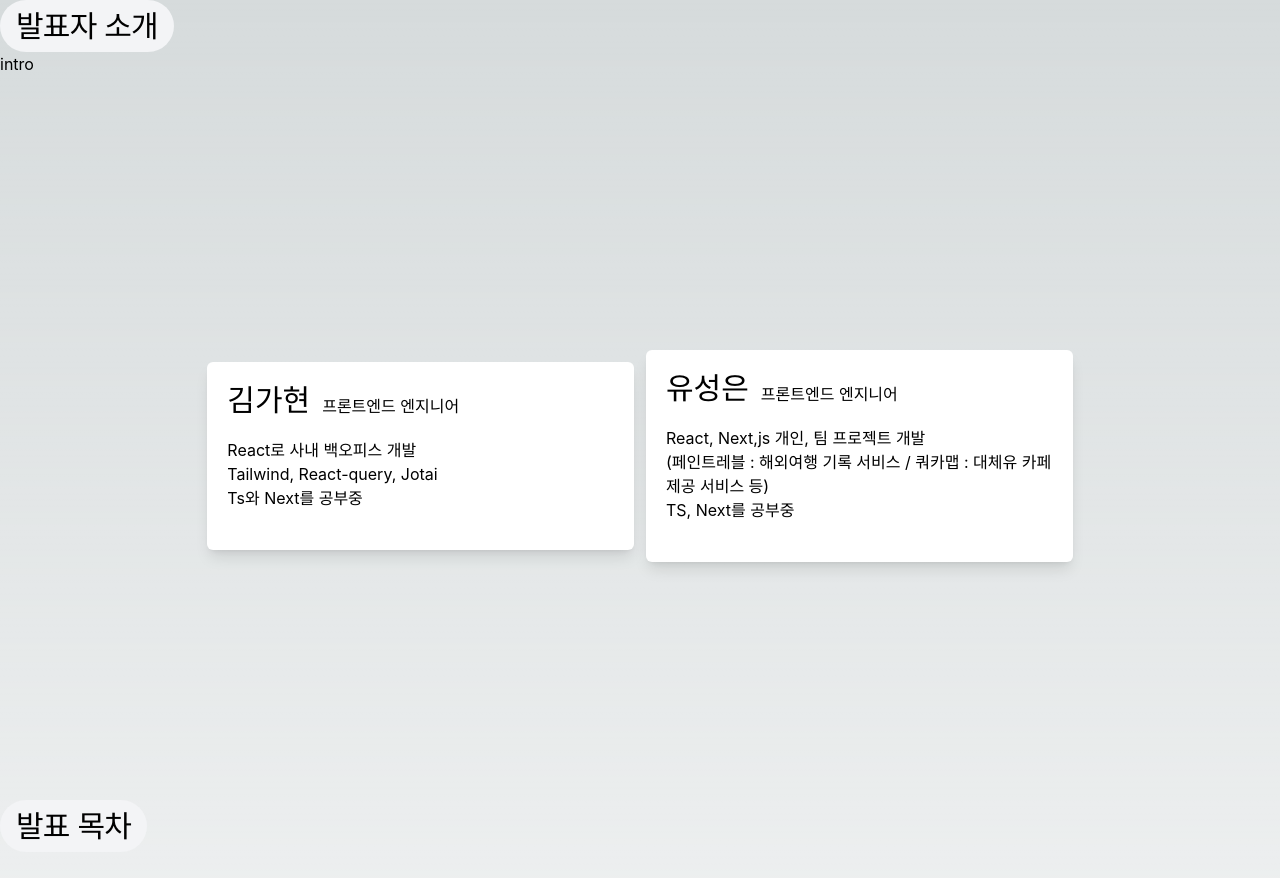
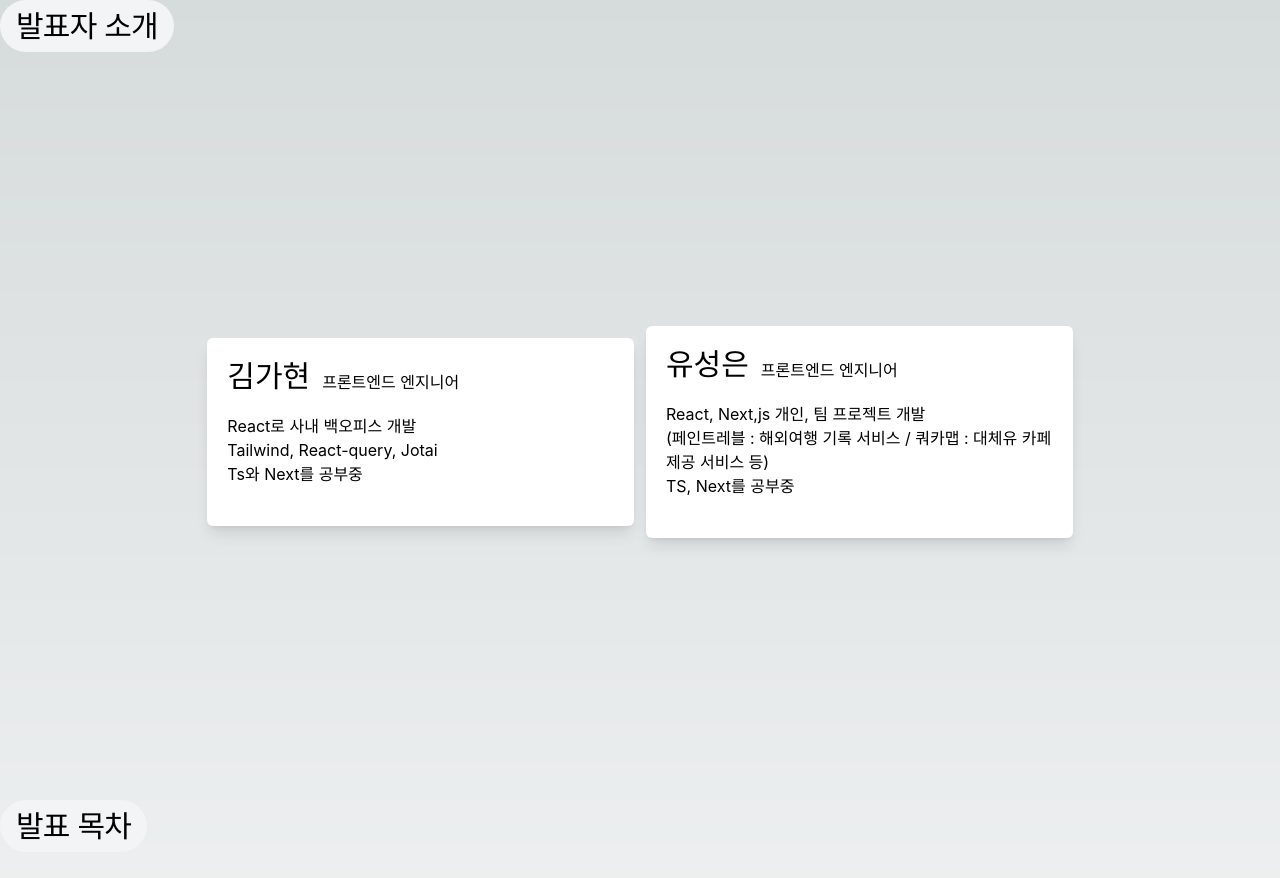
Before and after one commit to SeongSilver/Test_Next, a Next.js app in the folder test_next/: page /Introduce in a window 1280 px wide. Shown: the top 878 px of the page. Built offline with nearby package versions, Linux system fonts and the light colour scheme; a web font is replaced by a local one.

Commit message:
feat: 소개 페이지에 intro버튼 삭제

```diff
--- a/test_next/pages/Introduce.tsx
+++ b/test_next/pages/Introduce.tsx
@@ -11,9 +11,6 @@ function Introduce() {
           >
             발표자 소개
           </h1>
-          <a href="#intro2">
-            <button>intro</button>
-          </a>
         </div>
         <div className="flex h-screen justify-center items-center space-x-3">
           <div className="shadow-lg bg-white rounded-md p-5 w-1/3 mb-10">
```
